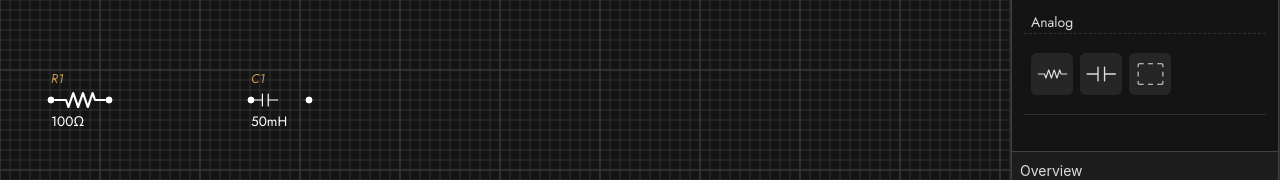
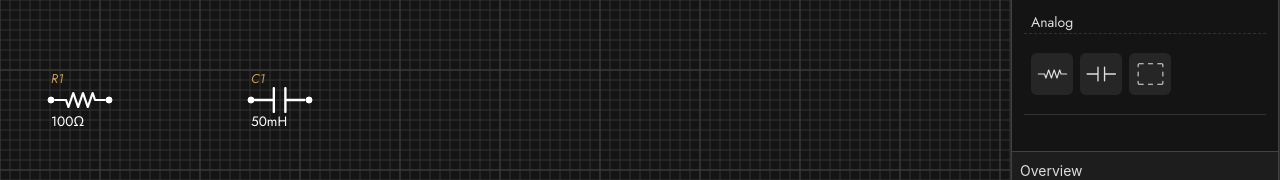
Before and after one commit to AletzMan/bitlab-circuit, a React (Vite) app: page / in a window 1280 px wide. Shown: the part 130-310 px from the top of the page. Built offline with nearby package versions, Linux system fonts and the light colour scheme.

Commit message:
refactor: Update AnalogComponent to use DiodeIcon for Diode type

```diff
--- a/src/components/AnalogComponent/AnalogComponent.tsx
+++ b/src/components/AnalogComponent/AnalogComponent.tsx
@@ -28,7 +28,7 @@ export function AnalogComponent({ data: { type, value, rotation, state, isLock,
             <div style={{ transform: `rotate(${rotation}deg)` }} className={styles.icon}>
                 {type === ComponentType.Resistor && <ResistorIcon />}
                 {type === ComponentType.Capacitor && <CapacitorIcon />}
-                {type === ComponentType.Capacitor && <DiodeIcon />}
+                {type === ComponentType.Diode && <DiodeIcon />}
             </div>
             <span className={`${styles.value} ${rotation === 90 && styles.value_90}   ${rotation === 270 && styles.value_270}`} style={{ transform: `rotate(${rotation - rotation}deg)` }}>{value}{prefix}</span>
             <span className={`${styles.id} ${rotation === 90 && styles.value_90}   ${rotation === 270 && styles.value_270}`} style={{ transform: `rotate(${rotation - rotation}deg)` }}>{reference}</span>
```
